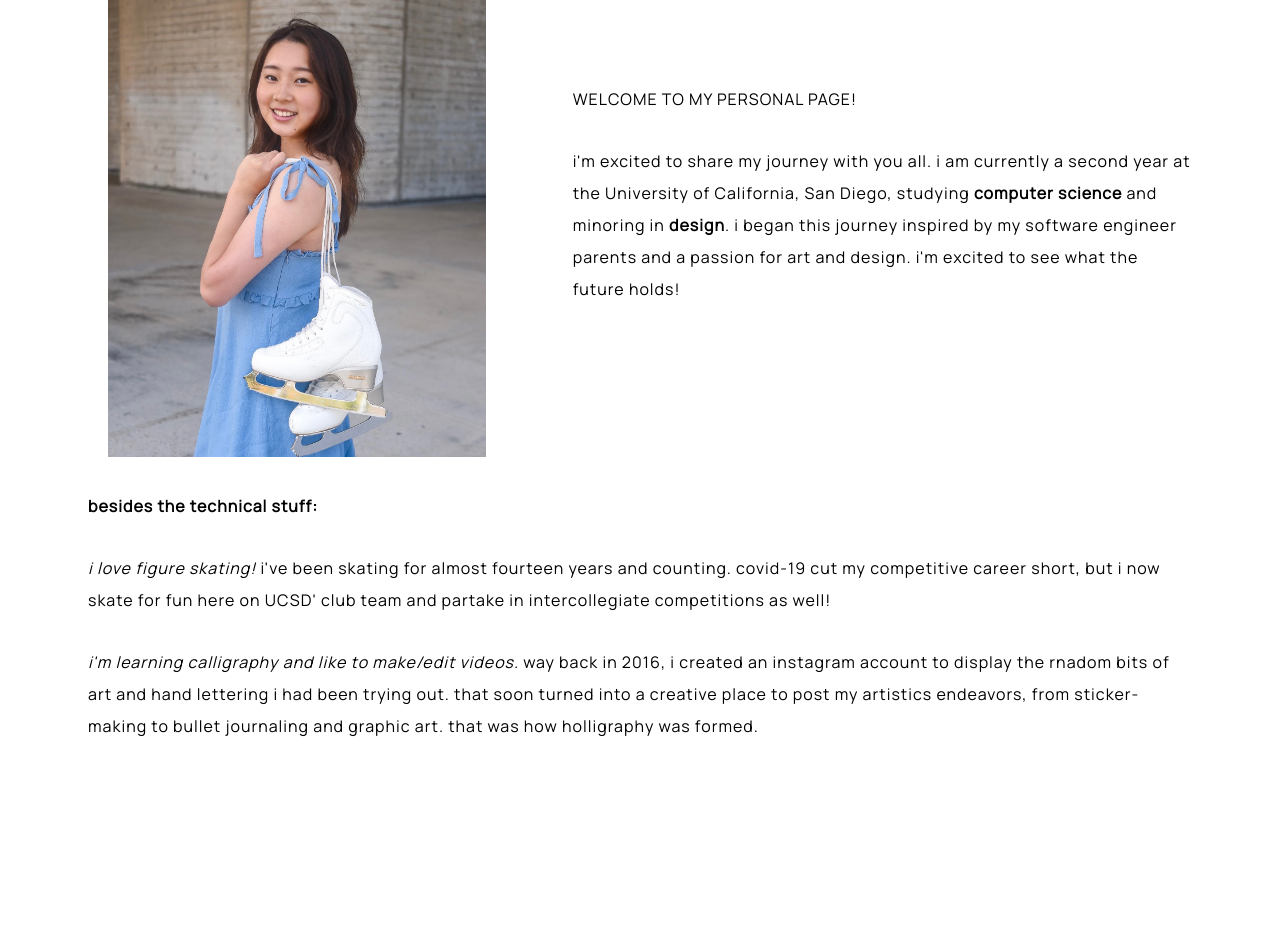
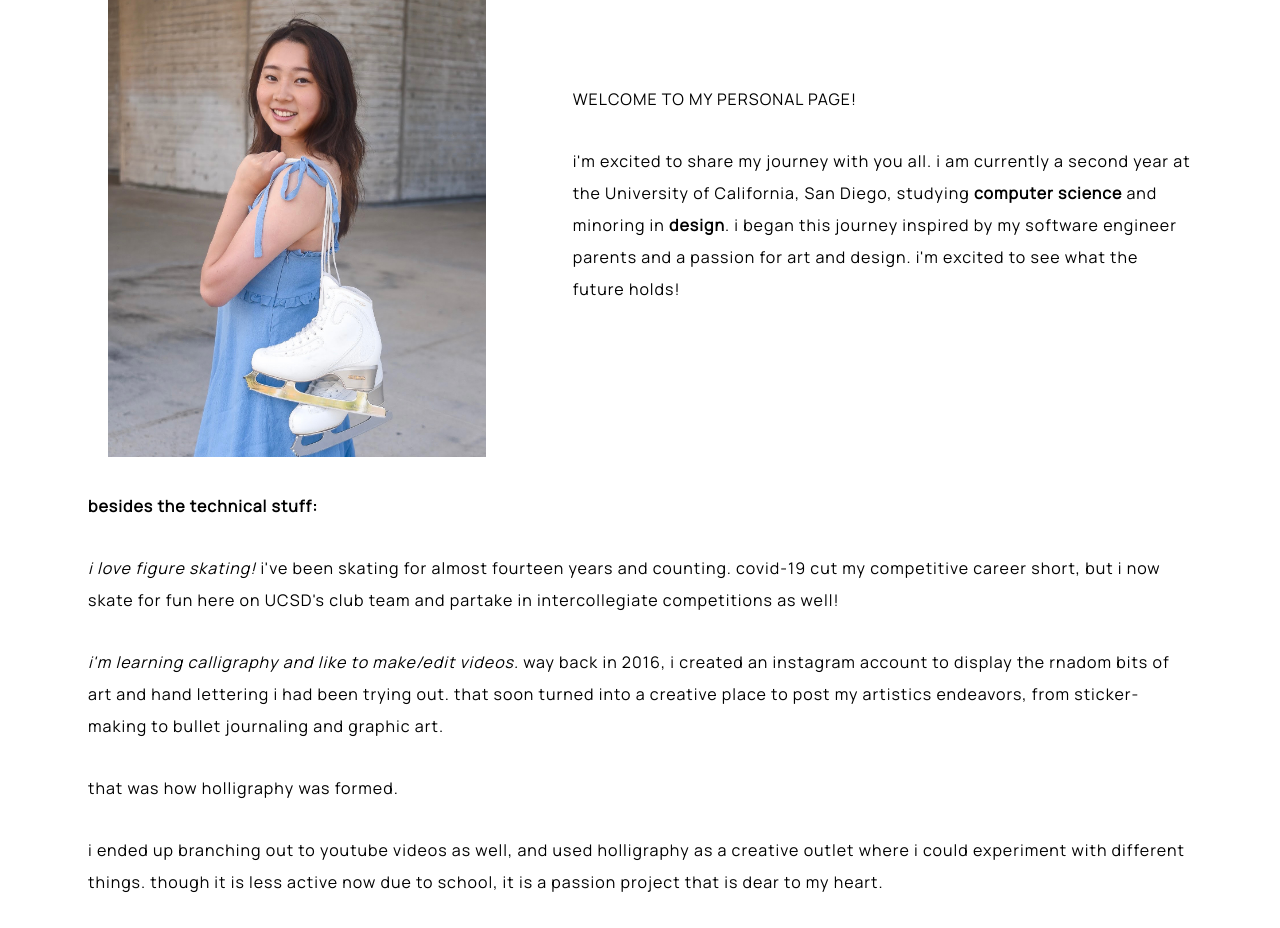
Before and after one commit to hollyzhu573/hollyzhu573.github.io, a plain HTML site: page about-me.html in a window 1280 px wide. Shown: the part 845-1773 px from the top of the page. Before the commit the page ends 1617 px from the top, so only its background shows below. Drawn offline with Linux system fonts and the light colour scheme; a web font is replaced by a local one.

Commit message:
Add content

```diff
--- a/about-me.html
+++ b/about-me.html
@@ -43,8 +43,11 @@
 
             <article>
                 <p><b>besides the technical stuff:</b></p>
-                <p><i>i love figure skating!</i> i've been skating for almost fourteen years and counting. covid-19 cut my competitive career short, but i now skate for fun here on UCSD' club team and partake in intercollegiate competitions as well!</p>
-                <P><i>i'm learning calligraphy and like to make/edit videos.</i> way back in 2016, i created an instagram account to display the rnadom bits of art and hand lettering i had been trying out. that soon turned into a creative place to post my artistics endeavors, from sticker-making to bullet journaling and graphic art. that was how holligraphy was formed.</P>
+                <p><i>i love figure skating!</i> i've been skating for almost fourteen years and counting. covid-19 cut my competitive career short, but i now skate for fun here on UCSD's club team and partake in intercollegiate competitions as well!</p>
+                <P><i>i'm learning calligraphy and like to make/edit videos.</i> way back in 2016, i created an instagram account to display the rnadom bits of art and hand lettering i had been trying out. that soon turned into a creative place to post my artistics endeavors, from sticker-making to bullet journaling and graphic art.</P>
+                <p>                        that was how holligraphy was formed.</p>
+                <p>i ended up branching out to youtube videos as well, and used holligraphy as a creative outlet where i could experiment with different things. though it is less active now due to school, it is a passion project that is dear to my heart.</p>
+                <p><i></i></p>
             </article>
         </main>
 
```
Also changed, not shown: portfolio.html (+1 -1 lines).
